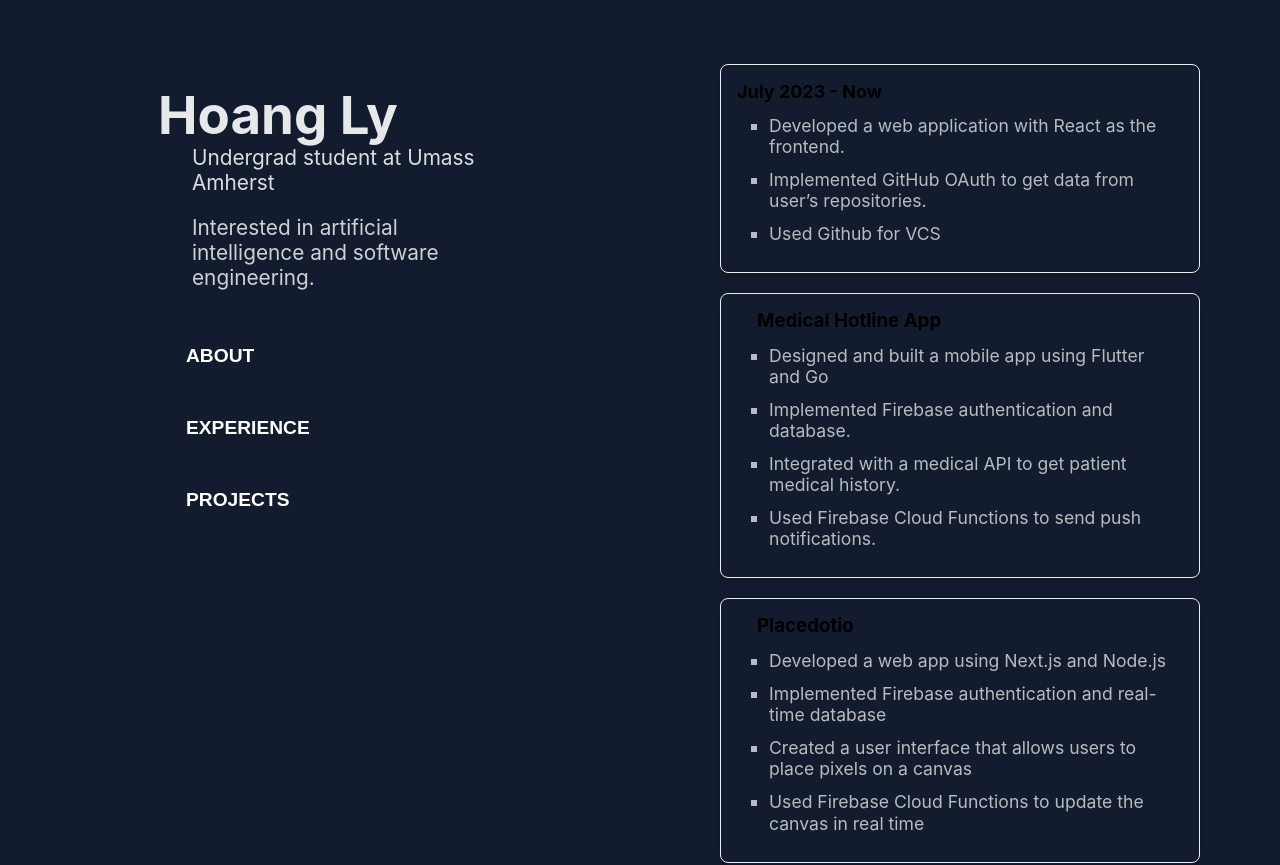
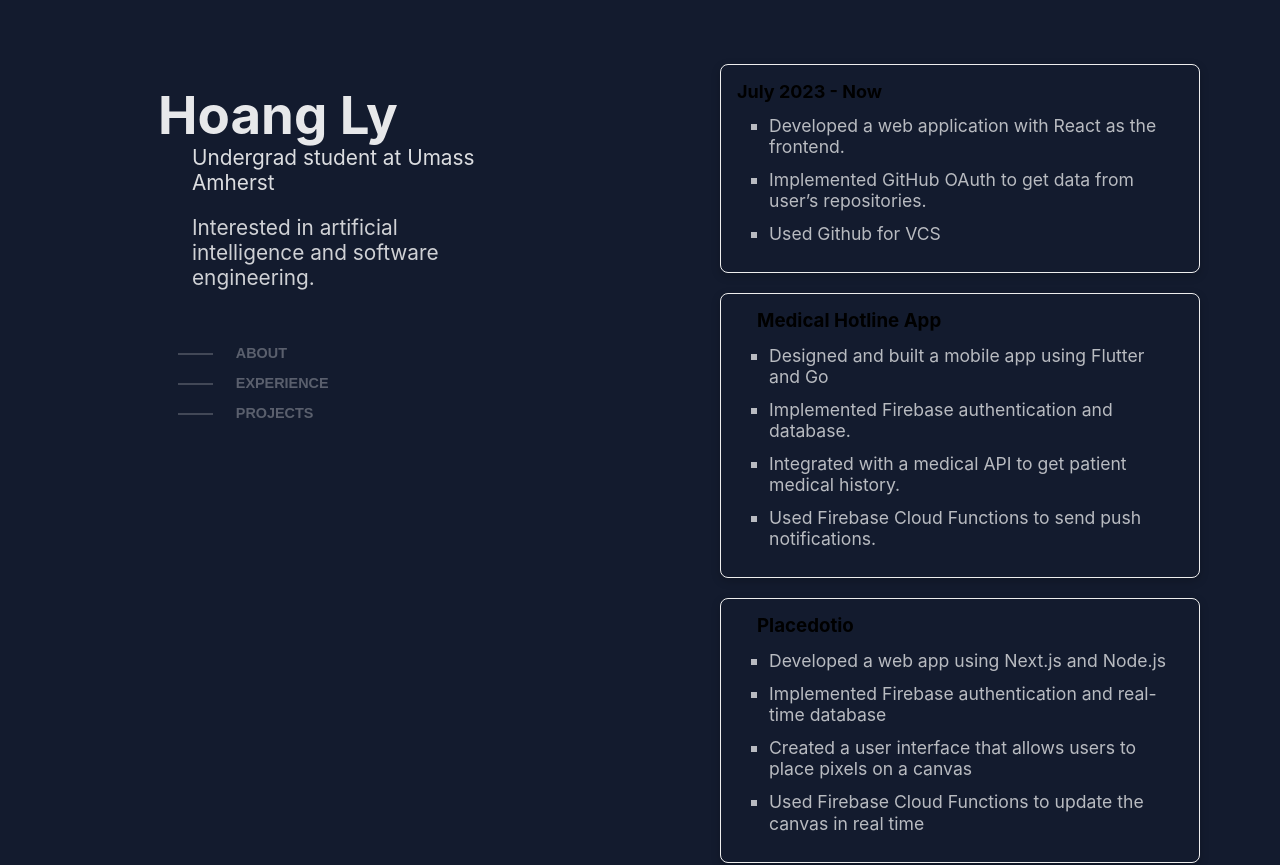
Before and after one commit to Unravel2802/portfolio, a React (Create React App) app: page / in a window 1280 px wide. Shown: the top 865 px of the page. Built offline with nearby package versions, Linux system fonts and the light colour scheme.

Commit message:
add about button effect

```diff
--- a/src/components/about.css
+++ b/src/components/about.css
@@ -7,7 +7,6 @@
     z-index: 1;
     flex-direction: column;
     transition: .3s ease-in;
-    overflow: hidden;
 }
 .about p:nth-child(1) {
     text-align: center;
@@ -41,18 +40,45 @@
     margin-top: 4rem; /* Adjust the margin-top value to move the buttons lower */
 }
 
+.about .nav .button-container {
+    position: relative;
+    display: inline-block;
+}
+
 .about .nav .button {
     width: 10%;
     position: relative;
+    font-size: 0.9rem;
     background-color: rgba(15,23,42,0);
-    margin-bottom: 1rem;
-    left: 28%;
+    color: rgba(255,255,255,.3);
+    margin-bottom: -20px;
+    left: 36.3%;
     transform: translateX(-50%);
     transform-origin: left; /* Set the transform origin to left */
     transition: transform 0.3s ease; /* Add a transition for smooth effect */
     border: 0;
 }
 
+.about .nav .button::before {
+    content: "";
+    position: absolute;
+    top: 50%; /* Position the line at the center of the button */
+    left: -30px; /* Adjust this value to move the line closer to the button */
+    width: 35px; /* Initial width of the line */
+    height: 1.5px; /* Line height */
+    background-color: rgba(255,255,255,.2); /* Line color */
+    transform-origin: left; /* Set the transform origin to left */
+    transition: width 0.3s ease, opacity 0.3s ease; /* Add transitions for smooth effect */
+    opacity: 1; /* Hide the line by default */
+}
+
+
 .about .nav .button:hover{
     transform: translate(30%);
+    color: rgba(255,255,255,.8);
 }
+
+.about .nav .button:hover::before {
+    width: 50px; /* Width of the line when the button is hovered */
+    background-color: rgba(255,255,255,.8); /* Color of the line when the button is hovered */
+  }
--- a/src/components/about.js
+++ b/src/components/about.js
@@ -8,9 +8,9 @@ const About = () => {
                 <p>Undergrad student at Umass Amherst</p>
                 <p>Interested in artificial intelligence and software engineering.</p>
                 <div className='nav'>
-                    <button className="button"> About</button>
-                    <button className="button"> Experience</button>
-                    <button className="button"> Projects</button>
+                        <button className="button"> About</button>
+                        <button className="button"> Experience</button>
+                        <button className="button"> Projects</button>
                 </div>
         </div>
     )
```
